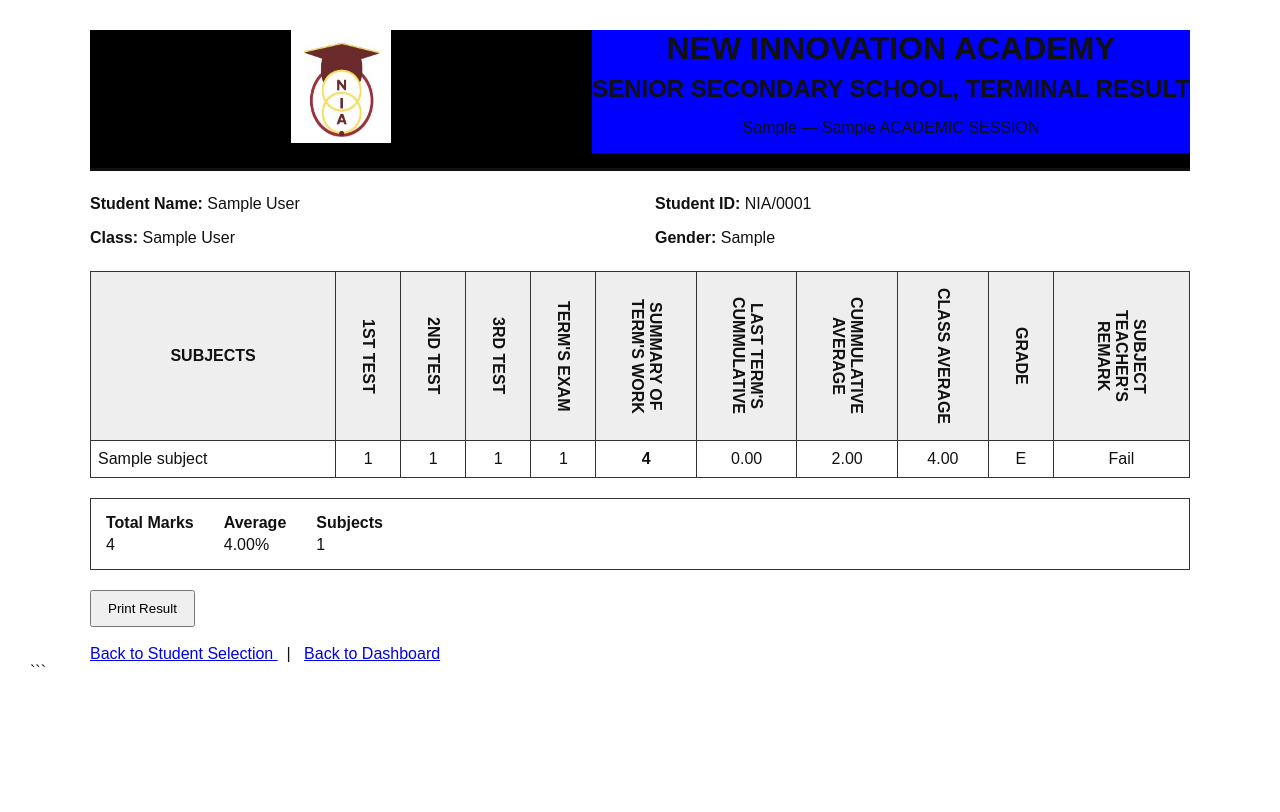
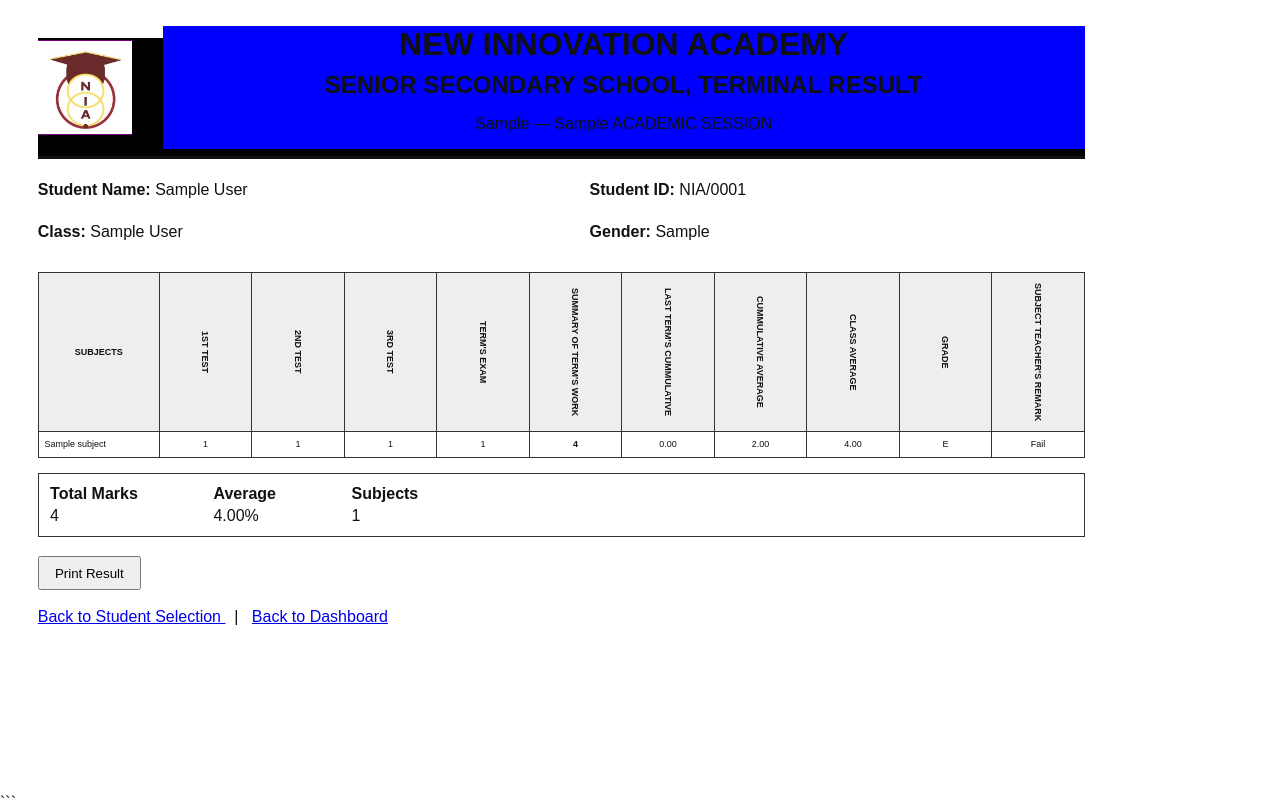
Before and after one commit to timo1456/NIA, a Flask app: page /result/1 in a window 1280 px wide. Before the commit the page ends 667 px from the top, so only its background shows below. Run offline with Flask 3, Linux system fonts and the light colour scheme; the visitor is signed in with stand-in values (Sample User, id 1); tables that the repository leaves empty hold one stand-in row (values such as "Sample post").

Commit message:
Make result sheet fixed A4 landscape layout

````diff
--- a/static/result_display.css
+++ b/static/result_display.css
@@ -1,35 +1,72 @@
-body {
-    font-family: Arial, sans-serif;
-    margin: 30px;
-    color: #111;
+/* ========================================
+   RESULT SHEET — FIXED A4 LANDSCAPE
+   ======================================== */
+
+@page {
+    size: A4 landscape;
+    margin: 0;
 }
 
-.result-container {
-    max-width: 1100px;
-    margin: auto;
+* {
+    box-sizing: border-box;
 }
 
-/* School Header */
+html,
+body {
+    width: 297mm;
+    min-width: 297mm;
+    height: 210mm;
+    min-height: 210mm;
+    margin: 0;
+    padding: 0;
+    background: #fff;
+    color: #111;
+    font-family: Arial, sans-serif;
+}
+
+/* Fixed A4 canvas — deliberately non-responsive */
+.result-container {
+    width: 297mm;
+    height: 210mm;
+    min-width: 297mm;
+    min-height: 210mm;
+    max-width: none;
+    margin: 0;
+    padding: 10mm;
+    overflow: hidden;
+    background: #fff;
+}
+
+/* ========================================
+   School Header
+   ======================================== */
+
 .school-header {
+    width: 100%;
+    height: 32mm;
     text-align: center;
     border-bottom: 3px solid #111;
-    padding-bottom: 15px;
+    padding-bottom: 5mm;
     display: flex;
     flex-direction: row;
+    align-items: center;
+    justify-content: space-between;
     background-color: black;
-    justify-content: space-between
 }
+
 .school-name {
+    flex: 1;
     background-color: blue;
+    text-align: center;
 }
-img {
+
+.school-logo {
+    width: 25mm;
+    height: 25mm;
+    object-fit: contain;
+    display: block;
+    margin: 0 8mm 0 0;
     background-color: purple;
-}
-.school-logo {
-    width: 100px;
-    height: auto;
-    display: block;
-    margin: 0 auto 10px;
 }
 
 .school-header h1,
@@ -41,106 +78,121 @@ img {
     margin-top: 8px;
 }
 
-/* Student Information */
+/* ========================================
+   Student Information
+   ======================================== */
+
 .student-info {
+    width: 100%;
+    height: 20mm;
     display: grid;
-    grid-template-columns: repeat(2, 1fr);
-    gap: 8px 30px;
-    margin: 20px 0;
+    grid-template-columns: 1fr 1fr;
+    gap: 2mm 15mm;
+    margin: 5mm 0;
 }
 
 .student-info p {
-    margin: 4px 0;
+    margin: 1mm 0;
 }
 
-/* Result Table */
+/* ========================================
+   Result Table
+   ======================================== */
+
 .result-table {
     width: 100%;
     border-collapse: collapse;
-    margin-top: 15px;
+    table-layout: fixed;
+    margin-top: 3mm;
+    font-size: 9px;
 }
 
 .result-table th,
 .result-table td {
     border: 1px solid #333;
-    padding: 9px 7px;
+    padding: 2mm 1.5mm;
     text-align: center;
+    overflow: hidden;
+    word-wrap: break-word;
 }
 
 .result-table th {
     background: #eee;
     writing-mode: vertical-rl;
-    height: 150px;
+    height: 42mm;
+    white-space: normal;
 }
 
-/* Keep SUBJECTS heading horizontal */
 .result-table th:first-child {
+    width: 32mm;
     writing-mode: horizontal-tb;
     text-align: center;
 }
 
 .result-table td:first-child {
+    width: 32mm;
     text-align: left;
 }
 
-/* Summary */
+/* ========================================
+   Summary
+   ======================================== */
+
 .summary {
+    width: 100%;
     display: flex;
-    gap: 30px;
-    margin-top: 20px;
-    padding: 15px;
+    gap: 20mm;
+    margin-top: 4mm;
+    padding: 3mm;
     border: 1px solid #333;
 }
 
 .summary strong {
     display: block;
-    margin-bottom: 4px;
+    margin-bottom: 1mm;
 }
 
-/* Buttons and Links */
+/* ========================================
+   Screen Actions
+   ======================================== */
+
 .print-button {
-    margin-top: 20px;
-    padding: 9px 16px;
+    margin-top: 5mm;
+    padding: 2mm 4mm;
 }
 
-/* Print Styles */
+.back-link {
+    display: inline;
+}
+
+/* ========================================
+   Printing
+   ======================================== */
+
 @media print {
+    html,
+    body {
+        width: 297mm;
+        min-width: 297mm;
+        height: 210mm;
+        min-height: 210mm;
+        margin: 0;
+        padding: 0;
+    }
+
+    .result-container {
+        width: 297mm;
+        height: 210mm;
+        min-width: 297mm;
+        min-height: 210mm;
+        margin: 0;
+        padding: 10mm;
+        overflow: hidden;
+        page-break-after: avoid;
+    }
+
     .print-button,
     .back-link {
         display: none;
     }
-
-    body {
-        margin: 10px;
-    }
-
-    .result-container {
-        max-width: none;
-    }
 }
-
-/* Mobile Styles */
-@media (max-width: 700px) {
-    body {
-        margin: 15px;
-    }
-
-    .student-info {
-        grid-template-columns: 1fr;
-    }
-
-    .result-table {
-        font-size: 12px;
-    }
-
-    .result-table th,
-    .result-table td {
-        padding: 6px 4px;
-    }
-
-    .summary {
-        flex-direction: column;
-        gap: 10px;
-    }
-}
-```
````
